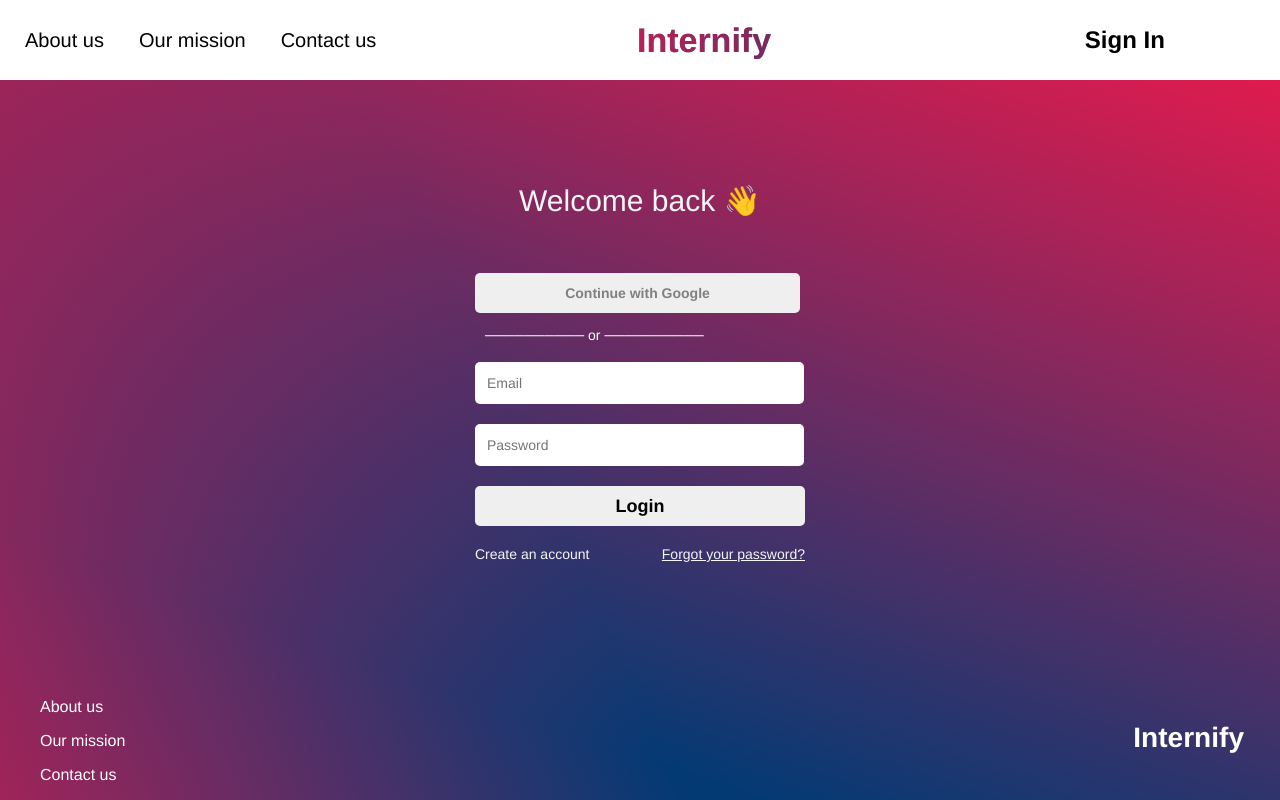
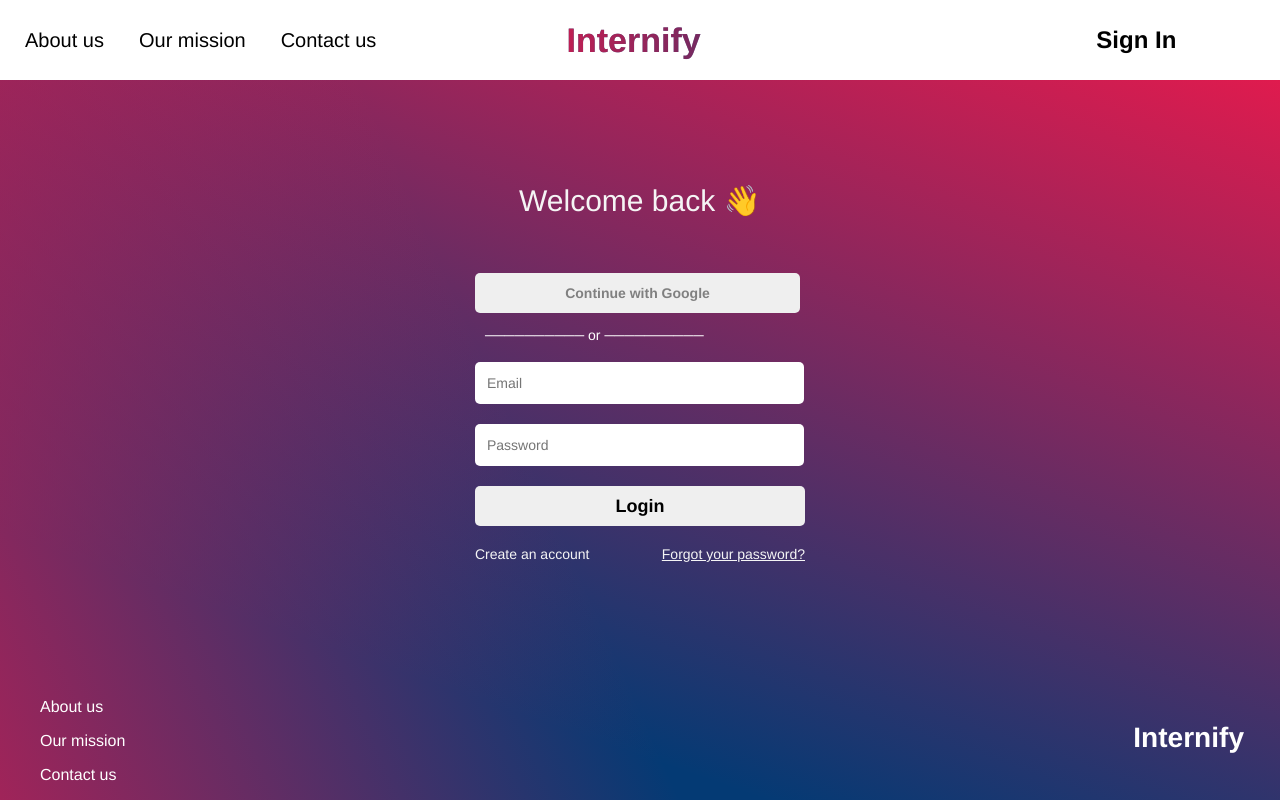
Before and after one commit to ReneReid/Internify, a React (Create React App) app in the folder internify/: page / in a window 1280 px wide. Built offline with nearby package versions, Linux system fonts and the light colour scheme.

Commit message:
updated css for main title navbar to center

```diff
--- a/internify/src/old-components/organisms/styles/NavBarMain.css
+++ b/internify/src/old-components/organisms/styles/NavBarMain.css
@@ -37,7 +37,7 @@
 
 .navbar_home_guest_centre {
   flex: 30%;
-  margin-left: 0px;
+  margin-right: 10%;
   font-family: Helvetica;
   font-size: 34px;
   font-weight: bold;
```
